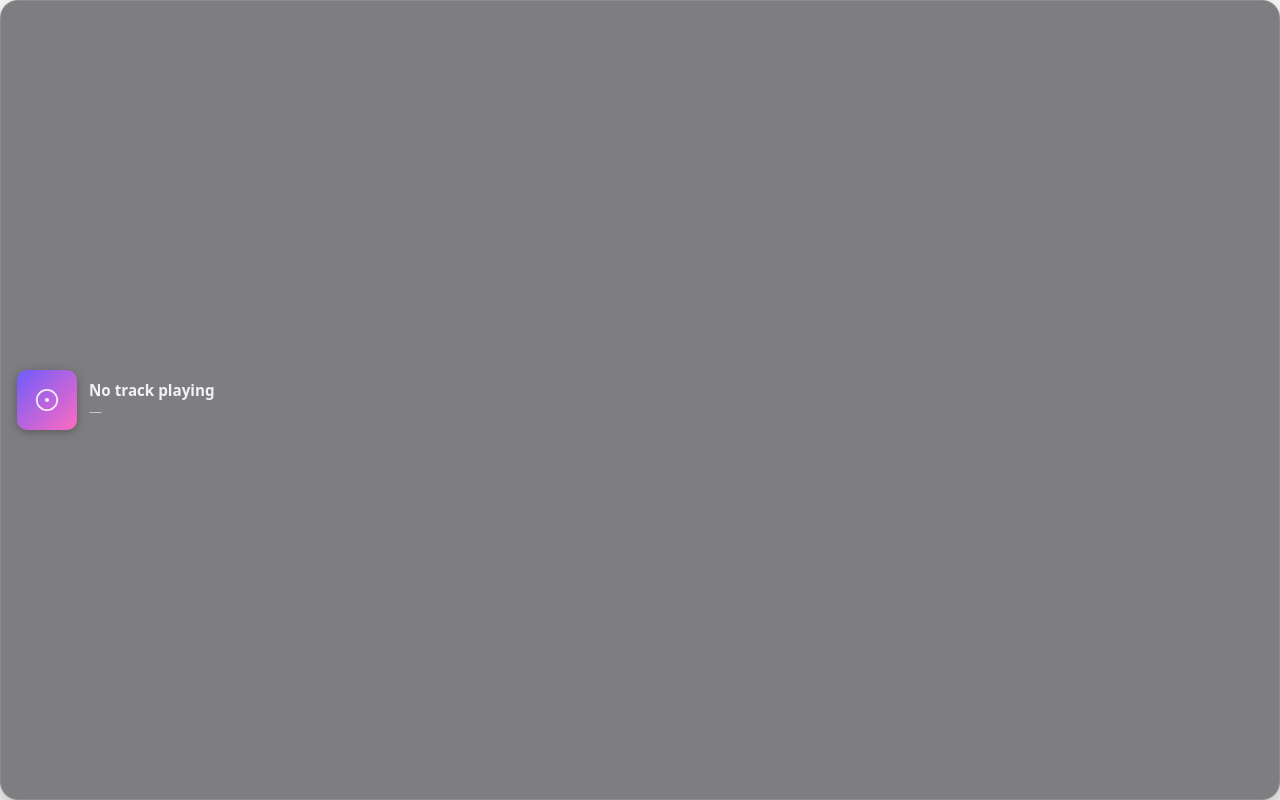
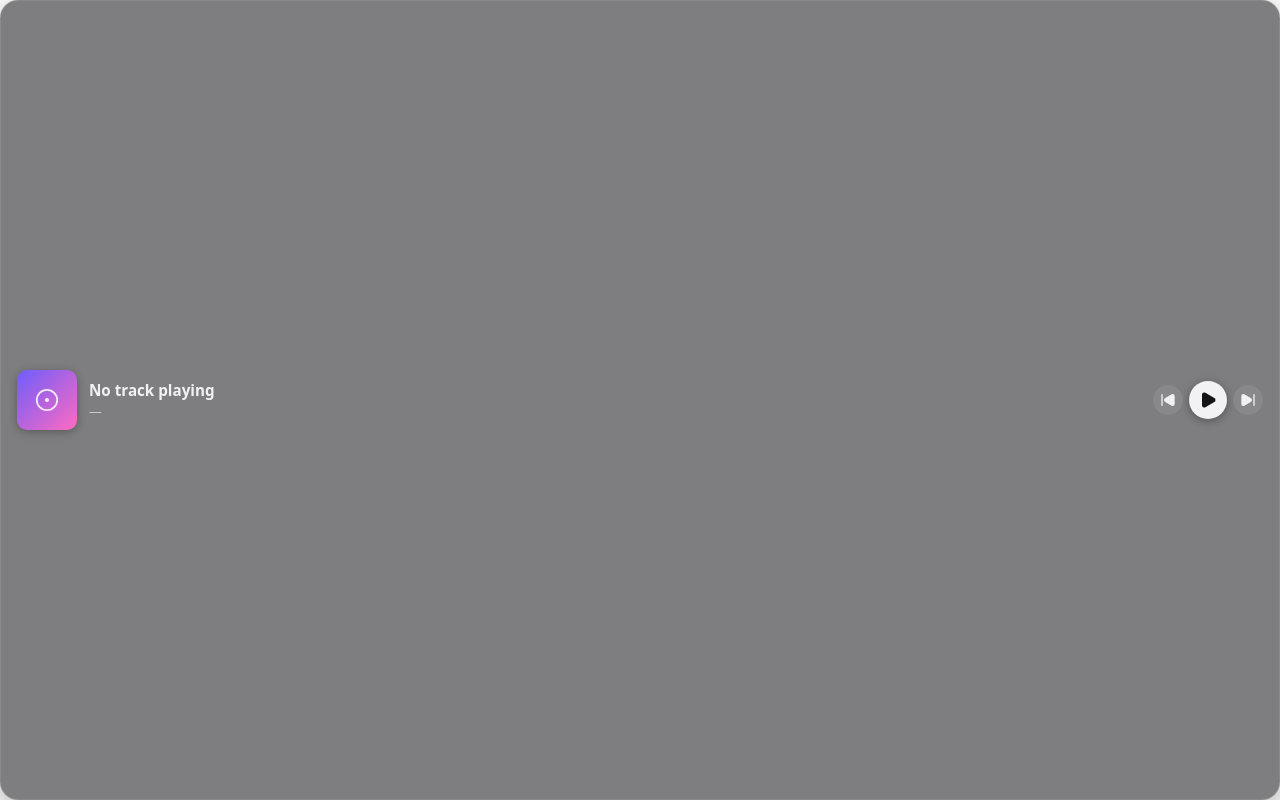
Before and after one commit to davidcepeda1/AeroGlass, a React (Vite) app: page / in a window 1280 px wide. Built offline with nearby package versions, Linux system fonts and the light colour scheme.

Commit message:
feat: playback controls UI (no backend yet)

```diff
--- a/src/App.css
+++ b/src/App.css
@@ -54,6 +54,7 @@ body,
 }
 
 .info {
+  flex: 1;
   min-width: 0;
   display: flex;
   flex-direction: column;
@@ -85,3 +86,43 @@ body,
   align-items: center;
   gap: 6px;
 }
+
+.control {
+  display: flex;
+  align-items: center;
+  justify-content: center;
+  border: none;
+  cursor: pointer;
+  color: #f2f2f5;
+  transition:
+    background-color 0.15s ease,
+    transform 0.1s ease;
+}
+
+.control:active {
+  transform: scale(0.92);
+}
+
+.control-secondary {
+  width: 30px;
+  height: 30px;
+  border-radius: 50%;
+  background: rgba(255, 255, 255, 0.08);
+}
+
+.control-secondary:hover {
+  background: rgba(255, 255, 255, 0.16);
+}
+
+.control-primary {
+  width: 38px;
+  height: 38px;
+  border-radius: 50%;
+  background: #f2f2f5;
+  color: #141418;
+  box-shadow: 0 2px 10px rgba(0, 0, 0, 0.35);
+}
+
+.control-primary:hover {
+  background: #ffffff;
+}
--- a/src/App.tsx
+++ b/src/App.tsx
@@ -1,7 +1,11 @@
+import { useState } from "react";
+import { Pause, Play, SkipBack, SkipForward } from "lucide-react";
 import coverPlaceholder from "./assets/cover-placeholder.svg";
 import "./App.css";
 
 function App() {
+  const [isPlaying, setIsPlaying] = useState(false);
+
   return (
     <main className="card">
       <div className="content">
@@ -12,7 +16,25 @@ function App() {
         </div>
       </div>
 
-      <div className="controls"></div>
+      <div className="controls">
+        <button className="control control-secondary" aria-label="Previous">
+          <SkipBack size={16} fill="currentColor" />
+        </button>
+        <button
+          className="control control-primary"
+          aria-label={isPlaying ? "Pause" : "Play"}
+          onClick={() => setIsPlaying((playing) => !playing)}
+        >
+          {isPlaying ? (
+            <Pause size={18} fill="currentColor" />
+          ) : (
+            <Play size={18} fill="currentColor" />
+          )}
+        </button>
+        <button className="control control-secondary" aria-label="Next">
+          <SkipForward size={16} fill="currentColor" />
+        </button>
+      </div>
     </main>
   );
 }
```
Also changed, not shown: 1 other file (tests, documents, lock files or other folders).
